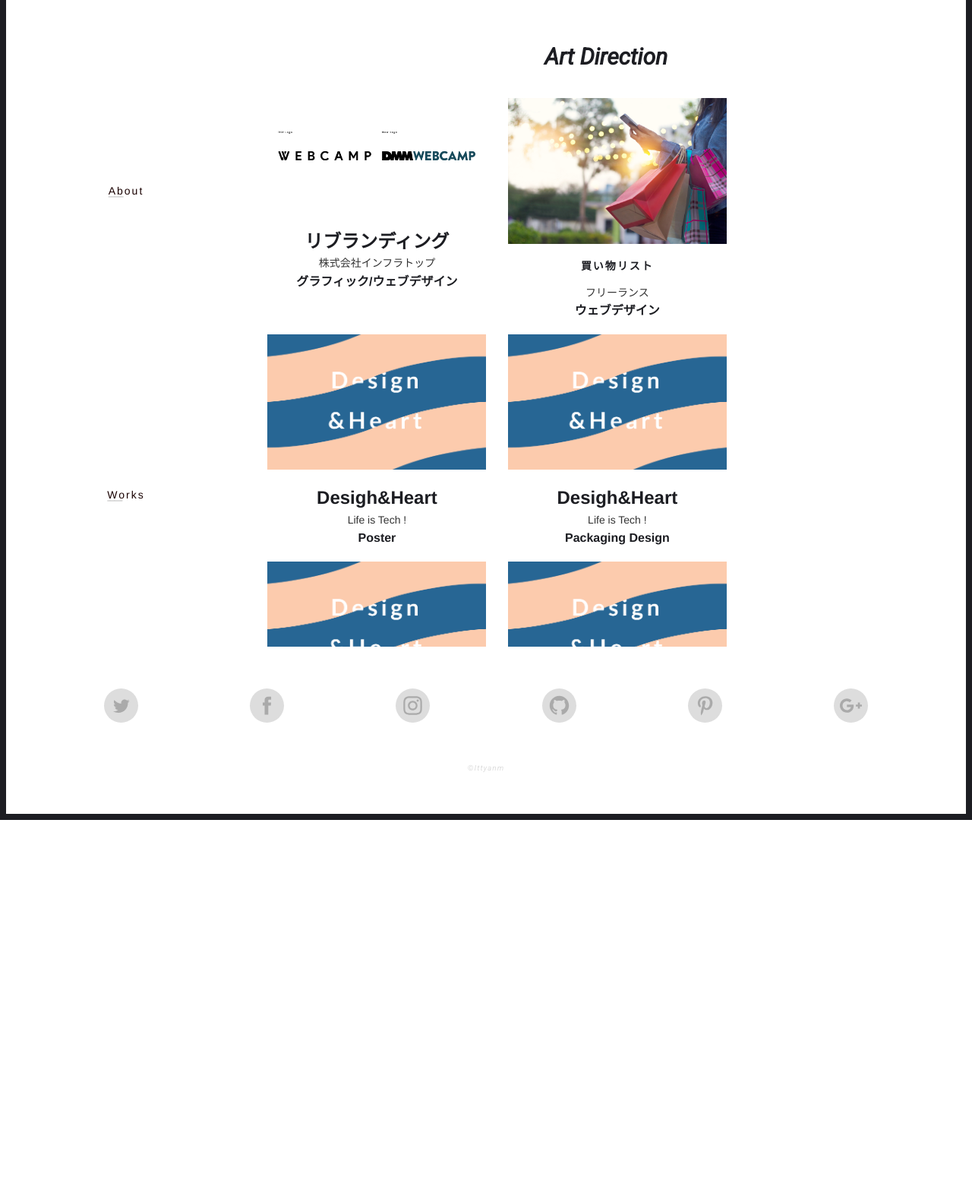
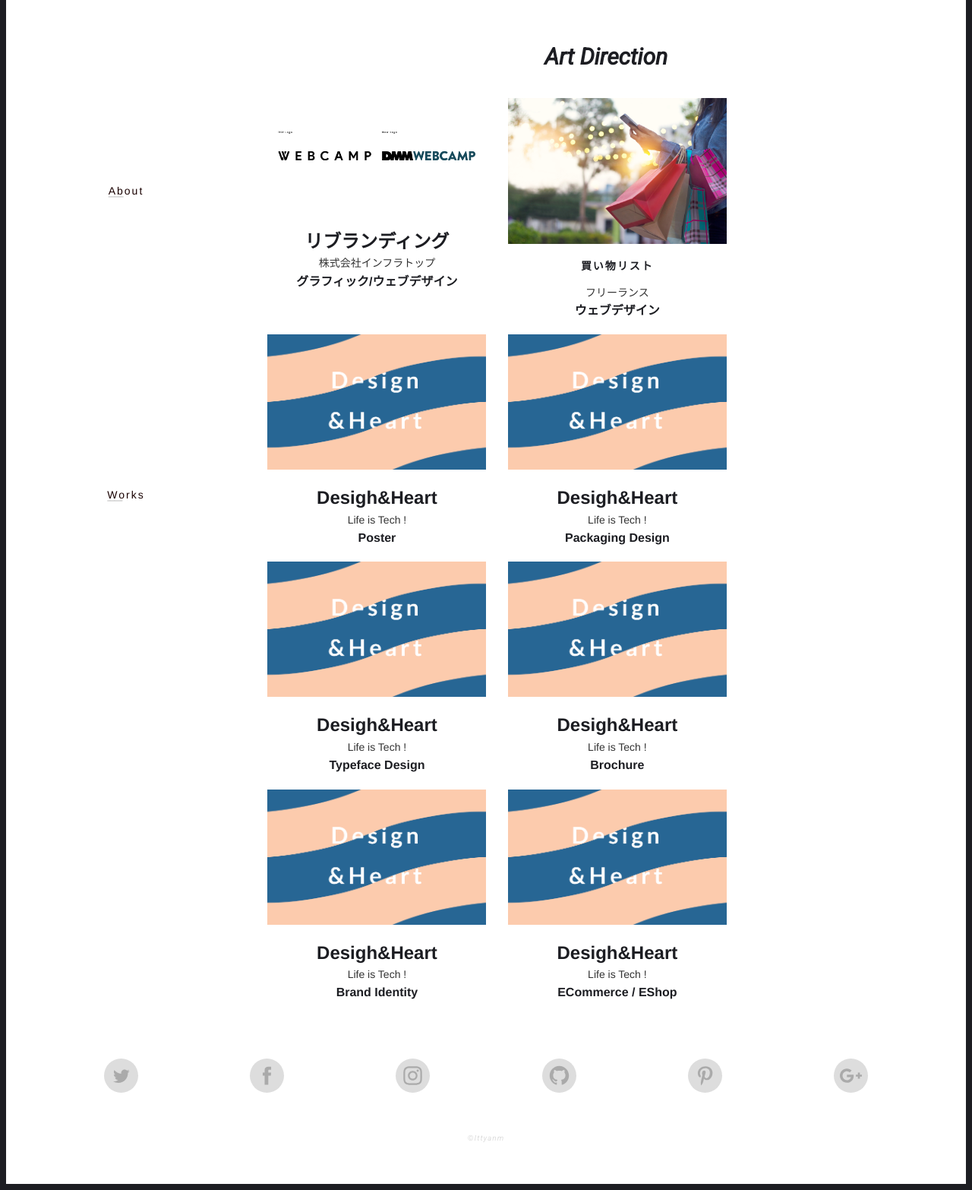
Before and after one commit to Ittyanm/Ittyanm, a PHP site: page / in a window 1280 px wide. Shown: the part 188-1754 px from the top of the page at 76% size. Before the commit the page ends 1267 px from the top, so only its background shows below. Run offline with PHP 8.4, Linux system fonts and the light colour scheme; some libraries are stand-ins or nearby versions.

Commit message:
スクロール出来るように

```diff
--- a/assets/css/style.css
+++ b/assets/css/style.css
@@ -399,7 +399,7 @@ aside {
   -webkit-box-flex: 3;
   -ms-flex: 3;
   flex: 3;
-  height: 100vh;
+  min-height: 100vh;
   overflow-y: scroll;
   text-align: center;
   background: #ffffff;
```
